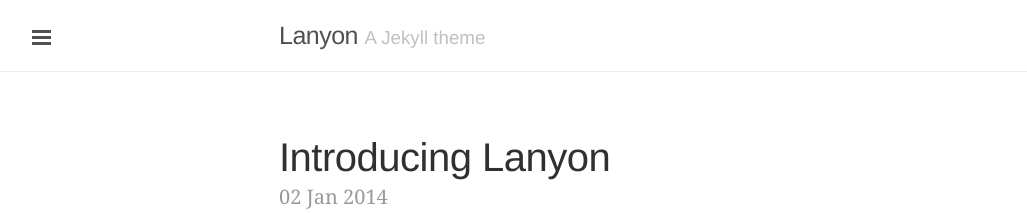
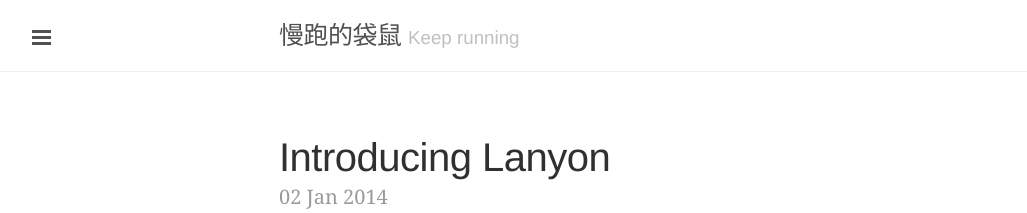
Before and after one commit to arinic/arinic.github.io, a Jekyll site: the page built from index.html, in a window 1280 px wide and 900 px high. Shown: the top 213 px of the window, without its empty margins (1-1028 px from the left). Built offline with Jekyll 4.4.1, drawn with Linux system fonts in a browser that asks for light colours; Markdown is read by kramdown in place of the engine named in the settings; the list of posts is cut into pages by our own code.

Commit message:
change name
change config

```diff
--- a/_config.yml
+++ b/_config.yml
@@ -6,19 +6,16 @@
 permalink:        pretty
 
 # Setup
-title:            Lanyon
-tagline:          'A Jekyll theme'
-description:      'A reserved <a href="http://jekyllrb.com" target="_blank">Jekyll</a> theme that places the utmost gravity on content with a hidden drawer. Made by <a href="https://twitter.com/mdo" target="_blank">@mdo</a>.'
-url:              http://lanyon.getpoole.com
+title:            慢跑的袋鼠
+tagline:          'Keep running'
+description:      '记录点滴'
+url:              http://blog.arinic.com
 
 author:
-  name:           'Mark Otto'
-  url:            https://twitter.com/mdo
+  name:           'Arinic'
+  url:            http://weibo.com/arinic
 
 paginate:         5
 
 # Custom vars
 version:          1.0.0
-
-github:
-  repo:           https://github.com/poole/lanyon
--- a/_includes/sidebar.html
+++ b/_includes/sidebar.html
@@ -25,8 +25,6 @@
       {% endif %}
     {% endfor %}
 
-    <a class="sidebar-nav-item" href="{{ site.github.repo }}/archive/v{{ site.version }}.zip">Download</a>
-    <a class="sidebar-nav-item" href="{{ site.github.repo }}">GitHub project</a>
     <span class="sidebar-nav-item">Currently v{{ site.version }}</span>
   </nav>
 
```
